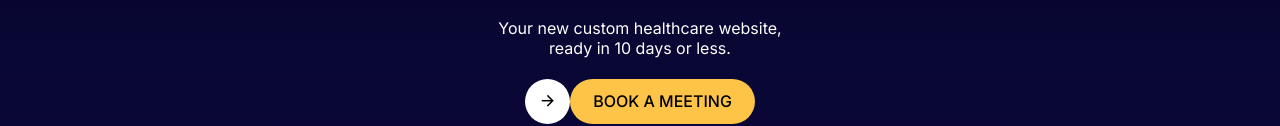
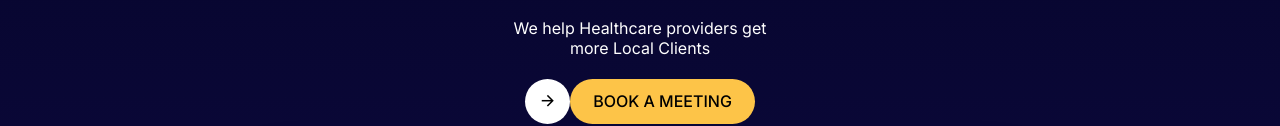
Before and after one commit to DieeGo2108/inthealth, a plain HTML site: page index.html in a window 1280 px wide. Shown: the part 587-713 px from the top of the page. Drawn offline with nearby package versions, Linux system fonts and the light colour scheme; files whose address does not match are found by name.

Commit message:
Update index.html

```diff
--- a/index.html
+++ b/index.html
@@ -93,7 +93,7 @@
 
 
         <h1>Premium website designs for <span class="text-span">healthcare <br> providers</span></h1>
-        <p>Your new custom healthcare website, <br> ready in 10 days or less.</p>
+          <p>We help Healthcare providers get <br> more Local Clients</p>
         <a href="" class="a-btn a-2"><div><i class="ri-arrow-right-line"></i></div><button class="btn-2" style="cursor: default;">BOOK A MEETING</button></a>
 
 
```
